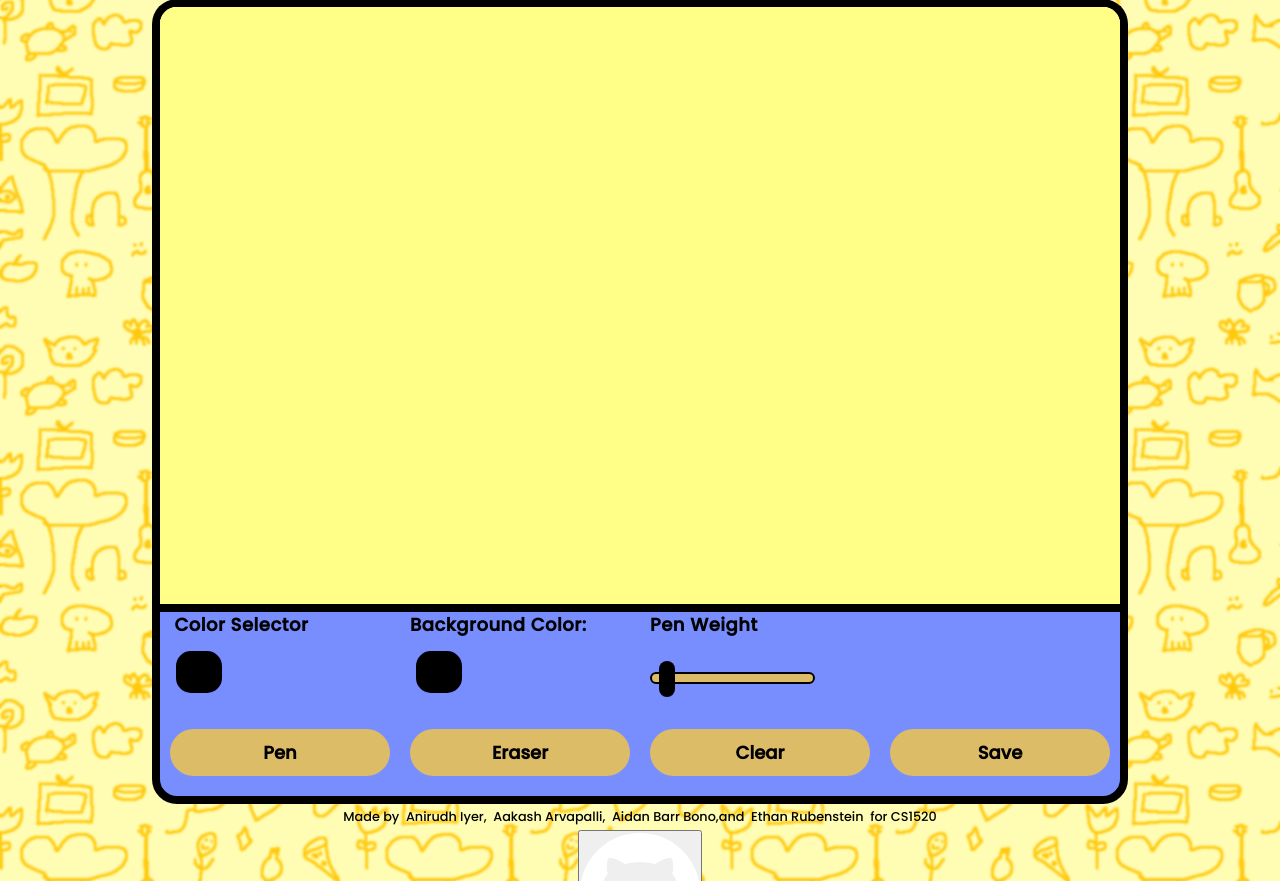
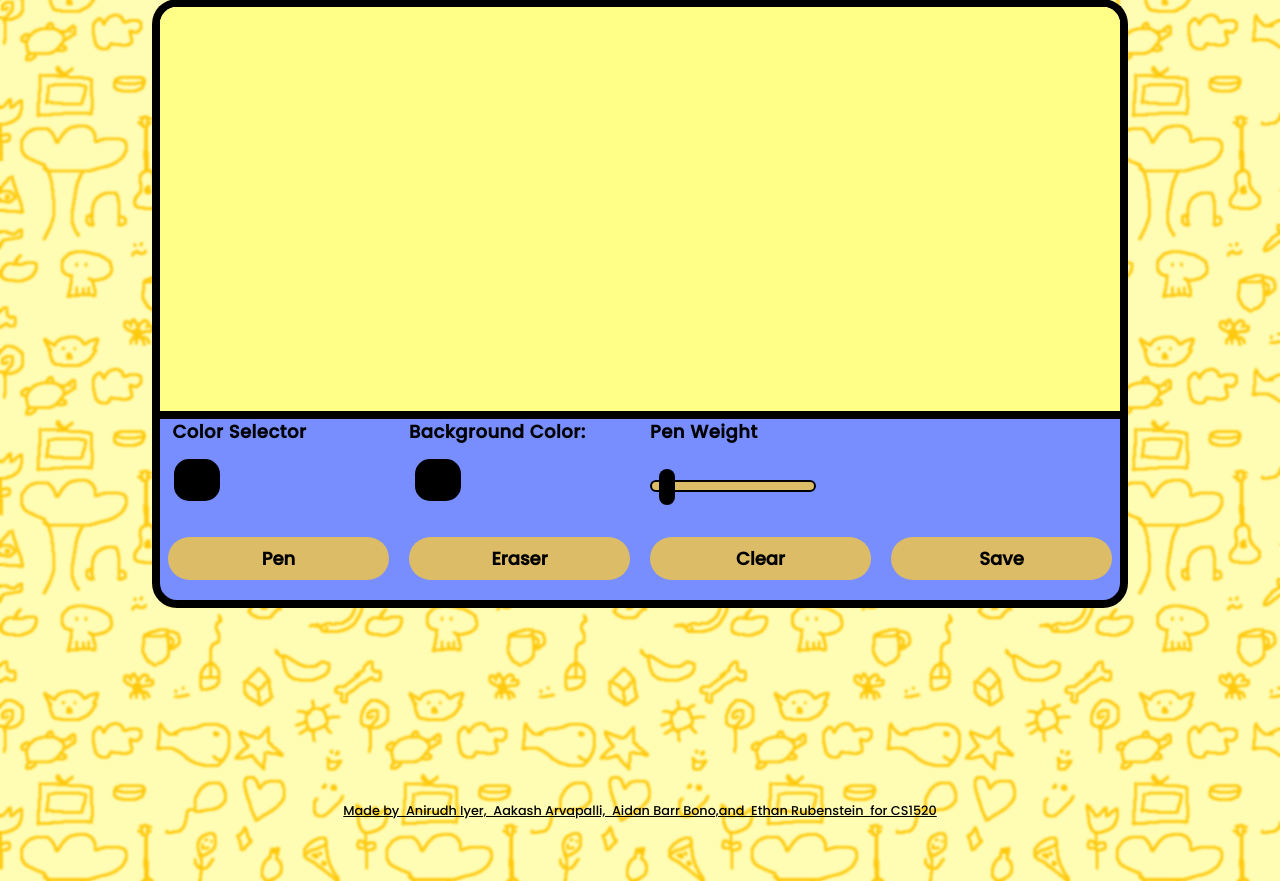
Before and after one commit to anirudhi89/Sketched, a Flask app: page /p/draw.html in a window 1280 px wide. Shown: the part 131-1012 px from the top of the page. Run offline with Flask 2, Linux system fonts and the light colour scheme; some libraries are stand-ins or nearby versions.

Commit message:
prevent scroll on draw page

```diff
--- a/static/style.css
+++ b/static/style.css
@@ -18,7 +18,7 @@ html {
 	height: 100%;
 	margin: 0;
 	padding: 0;
-	overflow-x: hidden;
+	overflow-y: hidden;
 	font-family: serif, sans-serif;
 }
 
@@ -311,60 +311,51 @@ body {
     padding: 0;
     margin: 0;
     background-color: #FFFF88;
-	overflow: hidden;
+    overflow:hidden;
 }
-
 #paintArea {
-	height: 59vh;
-	width: 75%;
-	margin-left: auto;
-	margin-right: auto;
-	border-top: 8px solid black;
+    height: 40vh;
+    width:75%;
+    margin-left:auto;
+    margin-right:auto;
+    border-top:  8px solid black;
     border-left: 8px solid black;
     border-right: 8px solid black;
     margin-top: 2%;
-	overflow: hidden;
+    overflow:hidden;
     border-radius: 25px 25px 0 0;
   }
-
-#pen-label {
+#pen-label{
+    display:flex;
+    flex-direction:column;
+    margin-left:2%;
+}
+#pencolor, #background-color{
+    background-color:transparent;
+    -webkit-appearance:none;
+    -moz-appearance:none;
+    border:none;
+    cursor:pointer;
+    appearance:none;
+    width:50px;
+    height:50px;
+    display:flex;
+    flex-direction:column;
+    margin-left:2%;
+}
+#pencolor::-webkit-color-swatch, #background-color::-webkit-color-swatch{
+    border-radius:15px;
+    border:4px black solid;
+}
+#pencolor::-moz-color-swatch, #background-color::-moz-color-swatch{
+    border-radius:15px;
+    border:none;
+}
+#save-button-box{
 	display: flex;
-	flex-direction: column;
-	margin-left: 2%;
-}
-
-#pencolor,
-#background-color {
-	background-color: transparent;
-	-webkit-appearance: none;
-	-moz-appearance: none;
-	border: none;
-	cursor: pointer;
-	appearance: none;
-	width: 50px;
-	height: 50px;
-	display: flex;
-	flex-direction: column;
-	margin-left: 2%;
-}
-
-#pencolor::-webkit-color-swatch,
-#background-color::-webkit-color-swatch {
-	border-radius: 15px;
-	border: 4px black solid;
-}
-
-#pencolor::-moz-color-swatch,
-#background-color::-moz-color-swatch {
-	border-radius: 15px;
-	border: none;
-}
-
-#save-button-box {
-	display: flex;
-	display: inline-block;
+    display:inline-block;
 	padding-top: 2vh;
-	margin-left: 1%;
+    margin-left:1%;
 }
 
 #submitbutton {
@@ -380,41 +371,36 @@ body {
 	text-align: center;
 	transition: all 0.2s;
 }
-
-#drawing-tools {
-	display: grid;
-	width: 75%;
-	margin-left: auto;
-	margin-right: auto;
-	border: 8px solid black;
+#drawing-tools{
+    display:grid;
+    width:75%;
+    margin-left:auto;
+    margin-right:auto;
+    border:  8px solid black;
     border-radius: 0 0 25px 25px;
-	background: rgb(221, 188, 103);
+    background:rgb(221, 188, 103);
 
 }
-
 #submitbutton:hover {
 	background-color: #ff9306;
 }
-
 .toolbar {
-	border: 8px solid black;
+    border:  8px solid black;
     border-radius: 0 0 25px 25px;
-	background: rgb(221, 188, 103);
-	width: 75%;
-	margin-left: auto;
-	margin-right: auto;
+    background:rgb(221, 188, 103);
+    width:75%;
+    margin-left:auto;
+    margin-right:auto;
     background-color: #788eff;
   }
-
   .tools-row {
     display: grid;
     grid-template-columns: 1fr 1fr 1fr 1fr;
     gap: 20px;
     margin-bottom: 20px;
-	padding: 0 10px 0 10px;
+    padding:0 8px 0 8px;
 
   }
-
   .tools-row h5 {
     margin-bottom: 10px;
     color: #ffffff;
@@ -422,41 +408,35 @@ body {
     font-size: 18px;
     letter-spacing: 0.5px;
   }
-
   .tools-row button {
-	background-color: rgb(221, 188, 103);
-	padding: 10px 0 10px;
+    background-color:rgb(221, 188, 103);
+    padding: 8px 0 8px;
     border-radius: 25px;
     border: none;
     font-size: 18px;
-	font-family: poppins;
-	font-weight: bold;
+    font-family:poppins;
+    font-weight:bold;
   }
-
-.tools-row button:hover {
+  .tools-row button:hover{
         transition: transform .2s;
         background-color: #ff9306;
-	cursor: pointer;
+        cursor:pointer;
     }
-
-.tools-wrapper h5 {
-	color: black;
-	font-weight: bold;
+  .tools-wrapper h5{
+    color:black;
+    font-weight:bold;
   }
-
   /* ////////////////////////////////////////////////////////////////////// SLIDING PEN WEIGHT BAR /////////////////////////////////////////////////////////////////////////// */
  .toolbar input[type=range] {
-	background: transparent;
+    background:transparent;
     height: 42px;
     -webkit-appearance: none;
     margin: 10px 0;
     width: 75%;
   }
-
   .toolbar input[type=range]:focus {
     outline: none;
   }
-
   .toolbar input[type=range]::-webkit-slider-runnable-track {
     width: 100%;
     height: 12px;
@@ -466,7 +446,6 @@ body {
     border-radius: 8px;
     border: 2px solid #000000;
   }
-
   .toolbar input[type=range]::-webkit-slider-thumb {
     box-shadow: 0px 0px 0px #000000;
     border: 0px solid #000000;
@@ -478,11 +457,9 @@ body {
     -webkit-appearance: none;
     margin-top: -13px;
   }
-
   .toolbar input[type=range]:focus::-webkit-slider-runnable-track {
     background: #DDBC67;
   }
-
   .toolbar input[type=range]::-moz-range-track {
     width: 100%;
     height: 12px;
@@ -492,7 +469,6 @@ body {
     border-radius: 8px;
     border: 2px solid #000000;
   }
-
   .toolbar input[type=range]::-moz-range-thumb {
     box-shadow: 0px 0px 0px #000000;
     border: 0px solid #000000;
@@ -502,7 +478,6 @@ body {
     background: #000000;
     cursor: pointer;
   }
-
   .toolbar input[type=range]::-ms-track {
     width: 100%;
     height: 12px;
@@ -511,21 +486,18 @@ body {
     border-color: transparent;
     color: transparent;
   }
-
   .toolbar input[type=range]::-ms-fill-lower {
     background: #DDBC67;
     border: 2px solid #000000;
     border-radius: 16px;
     box-shadow: 0px 0px 0px #000000;
   }
-
   .toolbar input[type=range]::-ms-fill-upper {
     background: #DDBC67;
     border: 2px solid #000000;
     border-radius: 16px;
     box-shadow: 0px 0px 0px #000000;
   }
-
   .toolbar input[type=range]::-ms-thumb {
     margin-top: 1px;
     box-shadow: 0px 0px 0px #000000;
@@ -536,15 +508,12 @@ body {
     background: #000000;
     cursor: pointer;
   }
-
   .toolbar input[type=range]:focus::-ms-fill-lower {
     background: #DDBC67;
   }
-
   .toolbar input[type=range]:focus::-ms-fill-upper {
     background: #DDBC67;
   }
-
     /* ////////////////////////////////////////////////////////////////////// SLIDING PEN WEIGHT BAR //////////////////////////////////////////////////////////////////////////*/
 
 /*============================================================*/
--- a/templates/_base.html
+++ b/templates/_base.html
@@ -50,12 +50,7 @@
     <div class="flex-wrapper">
         {% block content %}{% endblock %}
         <footer class="footer">
-            <div>Made by&nbsp&nbspAnirudh Iyer,&nbsp&nbspAakash Arvapalli,&nbsp&nbspAidan Barr Bono,and&nbsp&nbspEthan Rubenstein&nbsp&nbspfor CS1520 </div>
-            <button>
-                <a href="https://github.com/anirudhi89/Sketched">
-                    <img src="/static/img/GitHub-Mark-Light-120px-plus.png" alt="">
-                </a>
-            </button>
+            <div><a href="https://github.com/anirudhi89/Sketched">Made by&nbsp&nbspAnirudh Iyer,&nbsp&nbspAakash Arvapalli,&nbsp&nbspAidan Barr Bono,and&nbsp&nbspEthan Rubenstein&nbsp&nbspfor CS1520 </a></div>
         </footer>
     </div>
 
```
Lines whose indentation alone changed are shown as unchanged.
